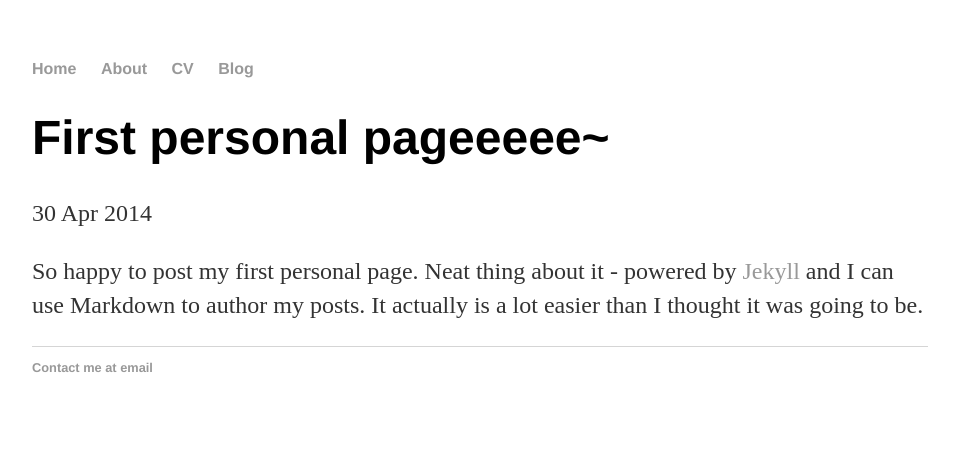
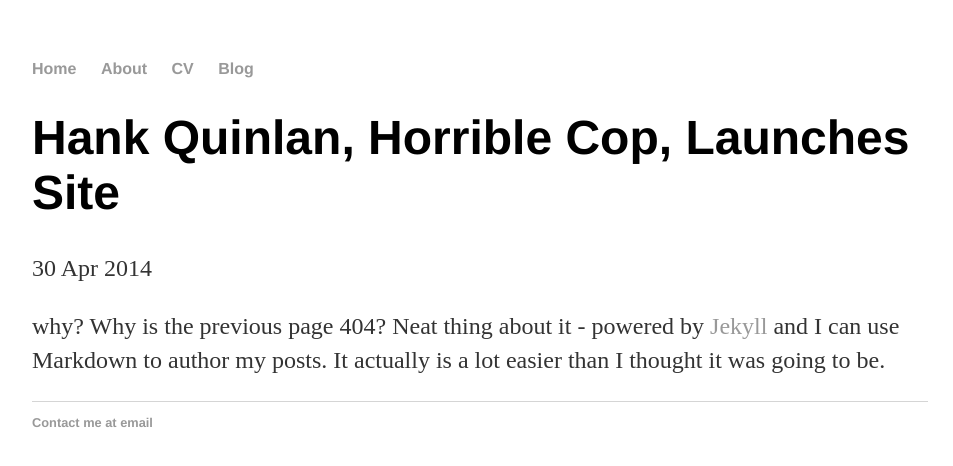
Before and after one commit to cxcollie/cxcollie.github.io, a Jekyll site: the page built from _posts/2016-06-15-first-personal-page.md, in a window 1280 px wide. Shown: the top 466 px of the page, without its empty margins (160-1113 px from the left). Built offline with Jekyll 4.4.1, drawn with Linux system fonts in a browser that asks for light colours.

Commit message:
modify 0615 md

```diff
--- a/_posts/2016-06-15-first-personal-page.md
+++ b/_posts/2016-06-15-first-personal-page.md
@@ -1,7 +1,7 @@
 ---
 layout: post
-title: "First personal pageeeee~"
+title: "Hank Quinlan, Horrible Cop, Launches Site"
 date: 2014-04-30
 ---
 
-So happy to post my first personal page. Neat thing about it - powered by [Jekyll](http://jekyllrb.com) and I can use Markdown to author my posts. It actually is a lot easier than I thought it was going to be.
+why? Why is the previous page 404? Neat thing about it - powered by [Jekyll](http://jekyllrb.com) and I can use Markdown to author my posts. It actually is a lot easier than I thought it was going to be.
```
